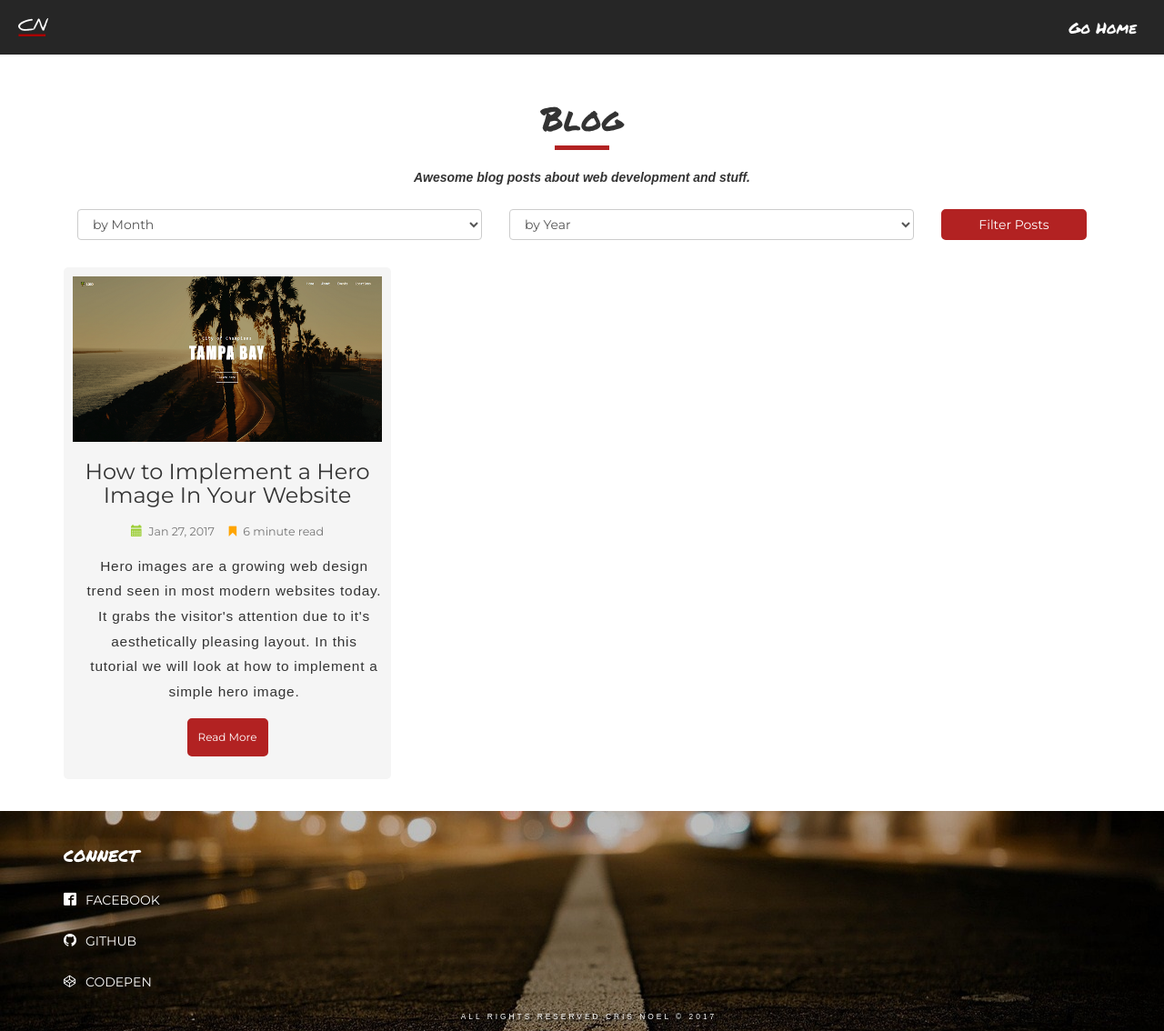
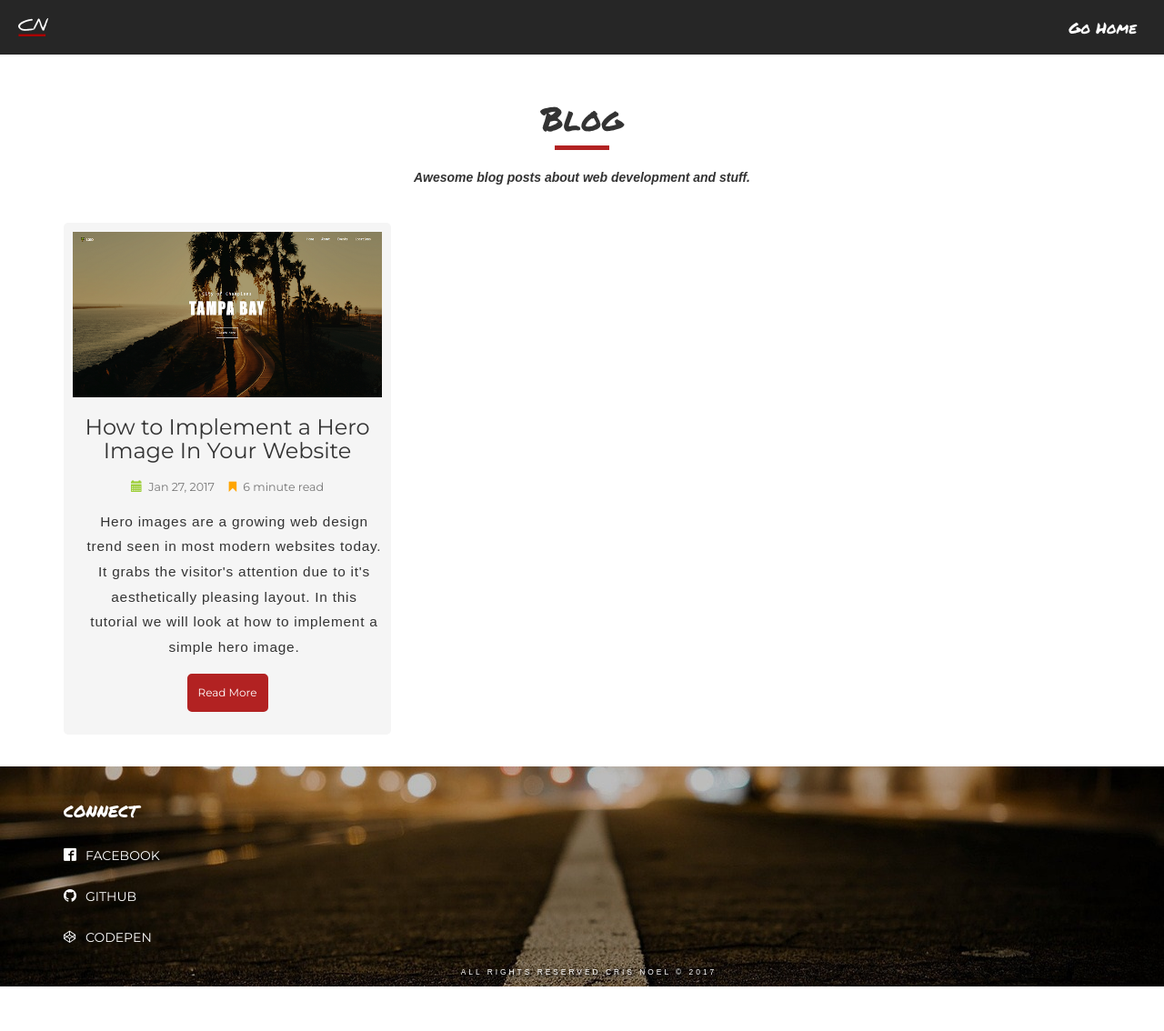
Before and after one commit to crisnoel12/crisnoel12.github.io, a Jekyll site: the page built from blog/index.html, in a window 1280 px wide and 1134 px high. Shown: the whole window at 91% size. Built offline with Jekyll 4.4.1, drawn with Linux system fonts in a browser that asks for light colours; some web fonts are replaced; the list of posts is cut into pages by our own code.

Commit message:
removed postfilter form

```diff
--- a/blog/index.html
+++ b/blog/index.html
@@ -4,30 +4,6 @@ title: Blog
 description: Cris Noel's blog posts on web development.
 tagline: Awesome blog posts about web development and stuff.
 ---
-<div class="container">
-    <div class="row">
-        <div class="col-sm-12">
-            <div id="filterBlog">
-                <div class="form-group col-sm-5">
-                    <label class="sr-only" for="month">Month</label>
-                    <select id="month" class="form-control">
-                        <option value="">by Month</option>
-                    </select>
-                </div>
-                <div class="form-group col-sm-5">
-                    <label class="sr-only" for="year">Year *</label>
-                    <select id="year" class="form-control">
-                        <option value="">by Year</option>
-                    </select>
-                </div>
-                <div class="col-sm-2">
-                    <button id="filterBtn" class="btn form-control">Filter Posts</button>
-                </div>
-            </div>
-        </div>
-    </div>
-</div>
-
 <div id="blog-posts" class="container">
     <div class="row">
         {% for post in paginator.posts %}
```
